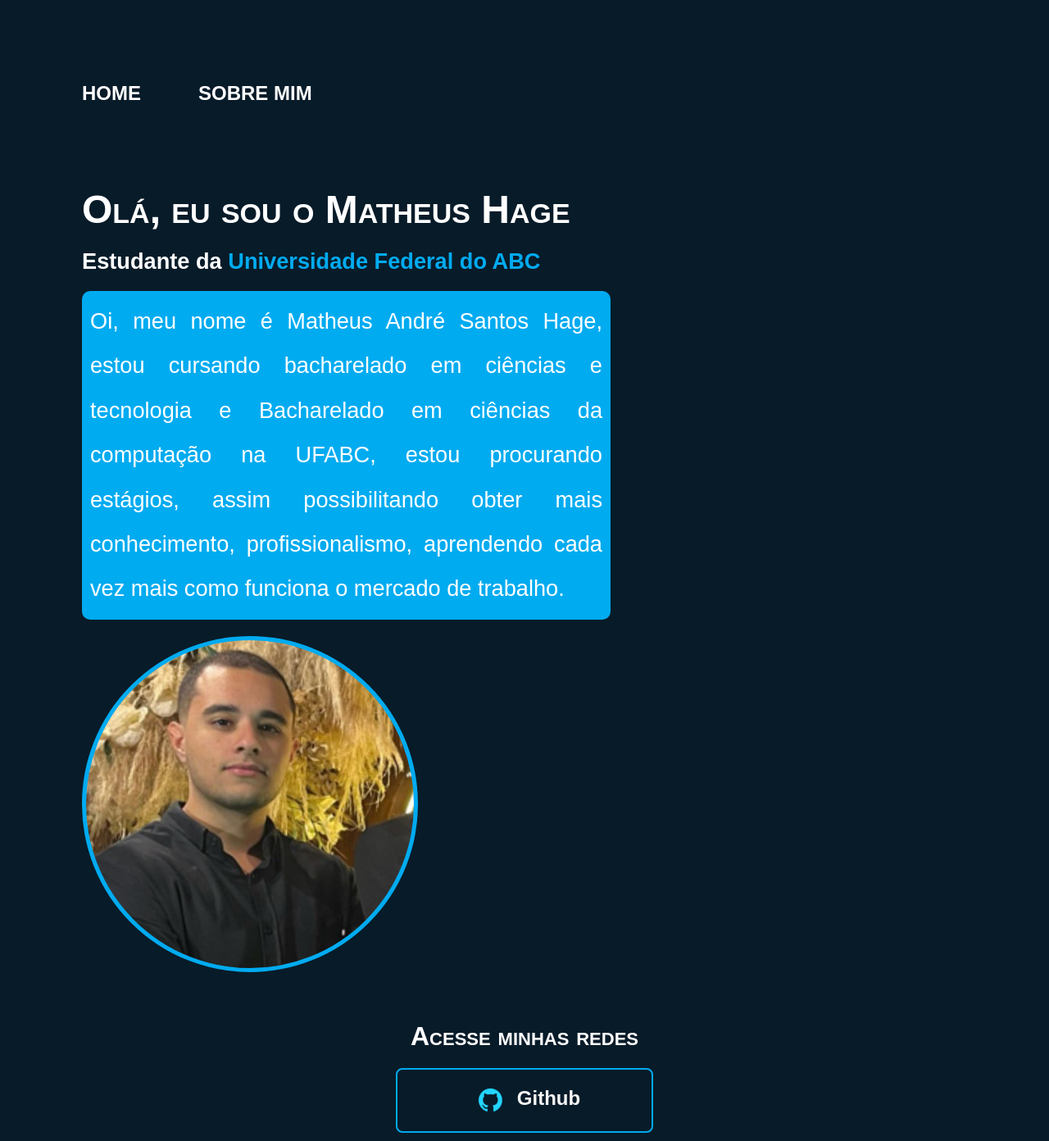
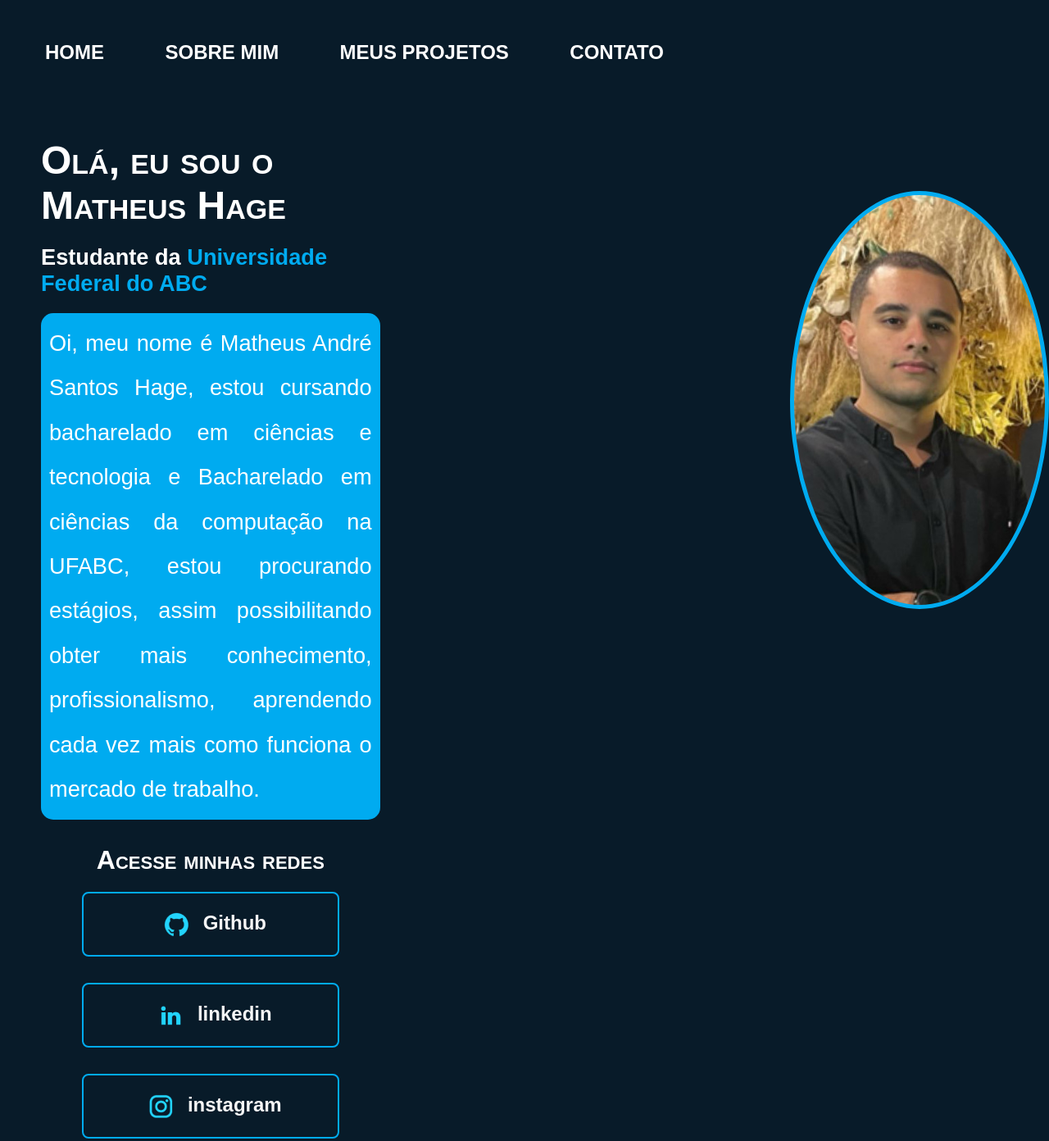
Before and after one commit to hagemath/Portifolio_completo, a plain HTML site: page index.html in a window 1280 px wide. Shown: the top 1392 px of the page at 82% size. Drawn offline with Linux system fonts and the light colour scheme.

Commit message:
ajuste box

```diff
--- a/index.html
+++ b/index.html
@@ -11,10 +11,12 @@
         <nav class="cabecalho-menu">
             <a class="link-header" href="#">HOME</a>
             <a class="link-header" href="">SOBRE MIM</a>
+            <a class="link-header" href="">MEUS PROJETOS</a>
+            <a class="link-header" href="">CONTATO</a>
         </nav>
     </header>
     <main class="apresentacao">
-
+        <section class="apresentaca-conteudo">
             <h1 class="titulo-inicio">Olá, eu sou o Matheus Hage</h1>
 
             <h2 class="titulo-secundario">Estudante da <a href="https://www.ufabc.edu.br/" class="link-faculdade"><strong>Universidade Federal do ABC</strong></a></h2>
@@ -22,8 +24,6 @@
             <p class="apresentacao-sobre-mim">
             Oi, meu nome é Matheus André Santos Hage, estou cursando bacharelado em ciências e tecnologia e Bacharelado em ciências da computação na UFABC, estou procurando estágios, assim possibilitando obter mais conhecimento, profissionalismo, aprendendo cada vez mais como funciona o mercado de trabalho.
             </p>
-
-        <div class="foto-minha"></div>
 
             <h3 class="titulo-terciario">Acesse minhas redes</h3>
         <nav class="links-redes">
@@ -44,6 +44,8 @@
             </a>
 
         </nav>
+        </section>
+        <div class="foto-minha"></div>
     </main>
     <footer>
         <p>Desenvolvido por Hage</p>
--- a/style/style.css
+++ b/style/style.css
@@ -15,17 +15,21 @@
 
 body{
     font-family: Arial, Helvetica, sans-serif;
-    min-height: 95vh;
+    min-height: 90vh;
     background-color: var(--color1);
 }
 
 .cabecalho{
-    margin-top: 60px;
-    margin: 100px;
+    max-width: 5000px;
+    min-width: 50px;
+    padding-top: 50px;
+    padding-left: 55px;
 }
 
 .cabecalho-menu{
-    display: flex;
+    padding-bottom: 30px;
+    max-width: 5000px;
+    min-width: 50px;
 }
 
 .link-header{
@@ -44,14 +48,24 @@ body{
 }
 
 main{
+    max-width: 5000px;
+    min-width: 200px;
     color: white;
     margin-top: 60px;
-    margin: 100px;
+    margin-bottom: 110px;
+    padding-left: 50px;
     display: flex;
-    align-items: left;
-    justify-content: space-between;
-    flex-direction: column;
+    justify-content: space;
+    gap: 500px;
 }
+
+.apresentacao__conteudo{
+    width: 50%;
+    display: flex;
+    flex-direction: column ;
+    gap: 40px;
+}
+
 
 .titulo-inicio{
     padding-bottom: 10px;
@@ -81,14 +95,14 @@ strong{
 
 .apresentacao-sobre-mim{
     background-color: var(--color2);
-    max-width: 625px;
+    max-width: 655px;
     min-width: 300px;
     color: white;
     font-weight: 400;
     padding: 10px;
-    border-radius: 10px;
+    border-radius: 15px;
     line-height: 2em;
-    margin-bottom: 20px;
+    margin-bottom: 10px;
     font-size: 1.7em;
     text-align: justify;
 
@@ -98,10 +112,10 @@ strong{
     background-color: var(--color2);
     max-width: 625px;
     min-width: 300px;
-    display: flex;
+    margin-top: 65px;
     border-radius: 50%;
-    width: 400px;
-    height: 400px;
+    width: 500px;
+    height: 500px;
     background-image: url(../assets/foto_minha_camisa.jpg);
     background-position: center center;
     background-size: cover;
@@ -112,10 +126,10 @@ strong{
     font-size: 2em;
     color: white;
     font-weight: bold;
-    padding-top: 10px;
+    padding-top: 1px;
     padding-bottom: 20px;
     text-align: center;
-    margin-top: 50px;
+    margin-top: 30px;
     font-variant: small-caps;
 
 
@@ -149,3 +163,11 @@ strong{
     background-color: var(--color2);
     transition-duration: 1s;
 }
+
+footer{
+    background-color: var(--color2);
+    height: 25px;
+    color: white;
+    font-size: 1.5rem;
+    text-align: center;
+}
```
Lines whose indentation alone changed are shown as unchanged.
